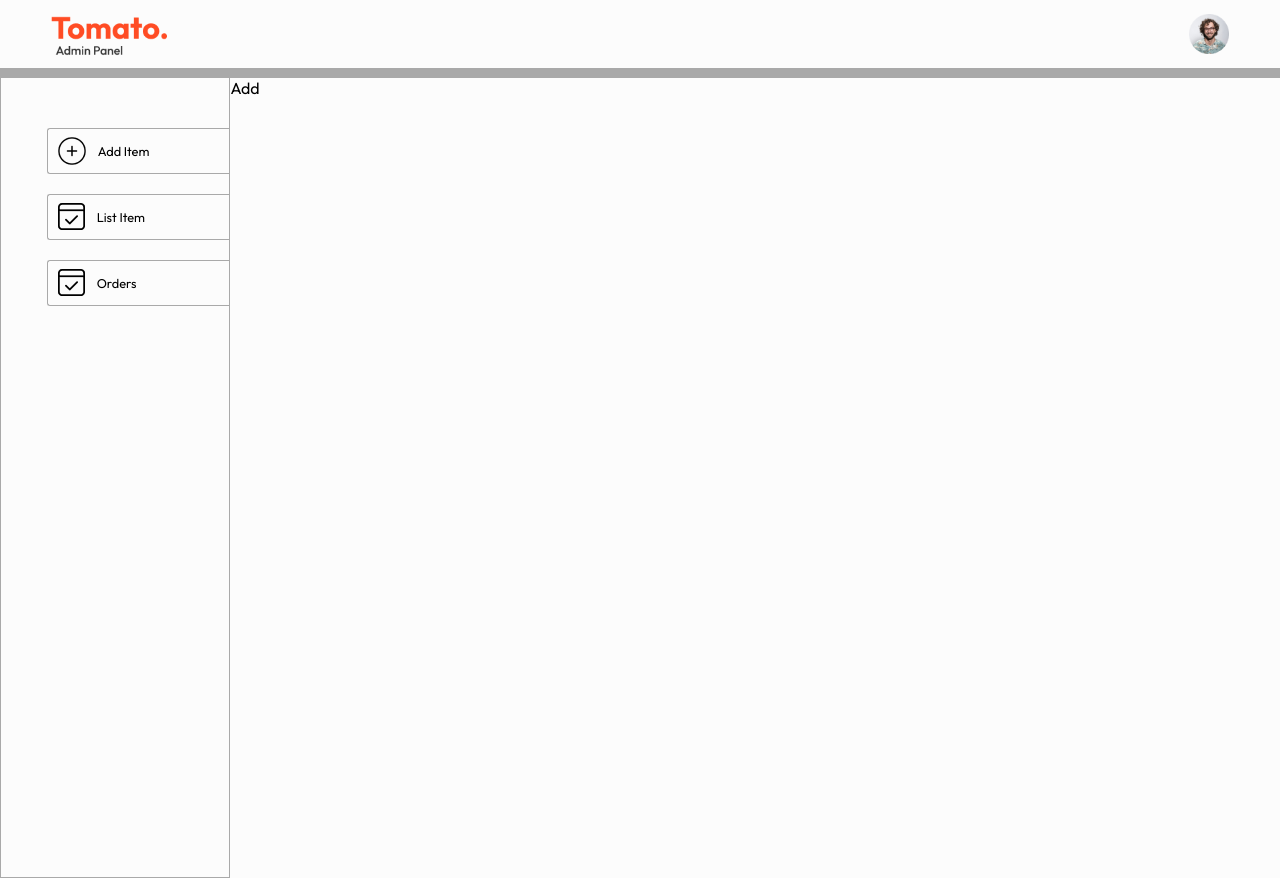
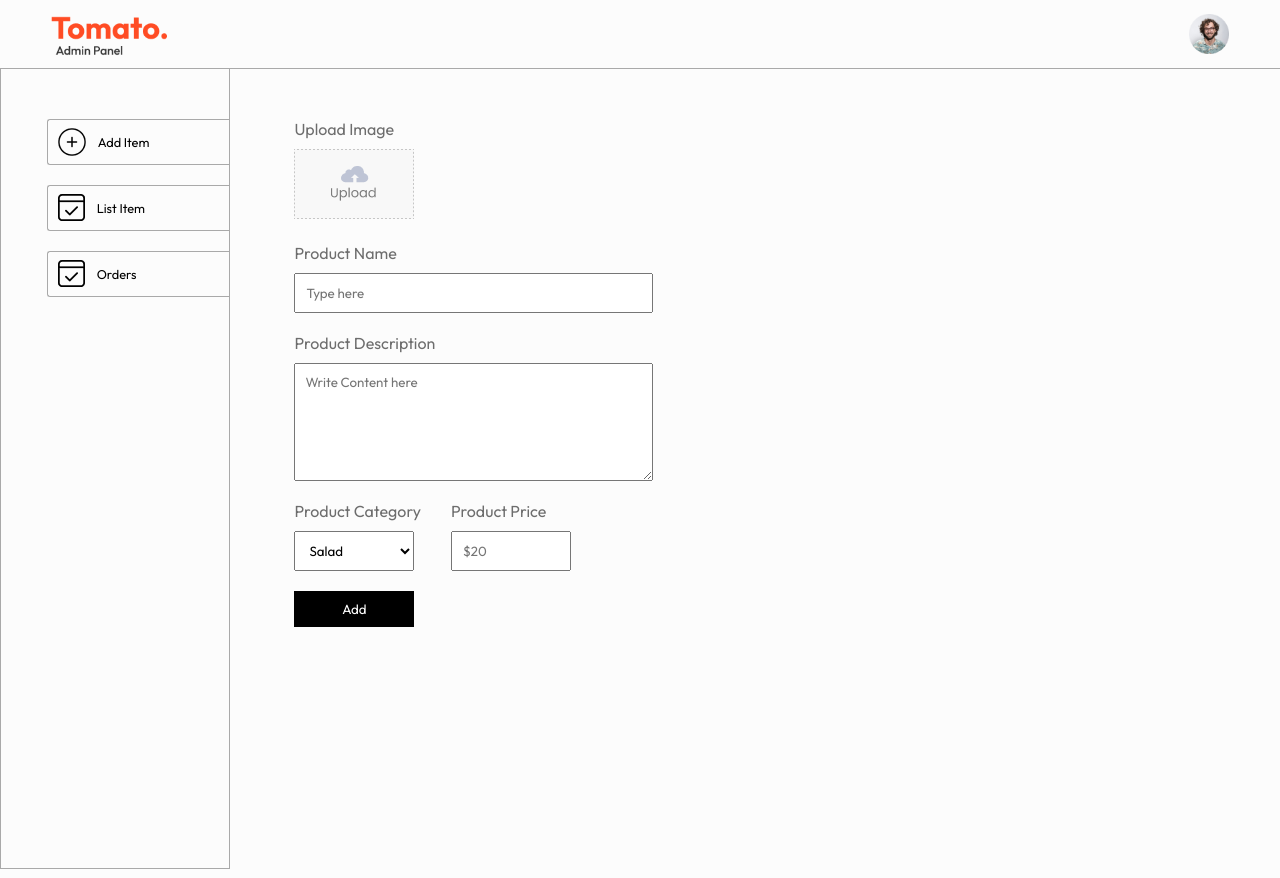
Before and after one commit to AnantSaxena11/Food-Website-Admin, a React (Vite) app: page /add in a window 1280 px wide. Built offline with nearby package versions, Linux system fonts and the light colour scheme.

Commit message:
Add Page made Sccessfully

```diff
--- a/src/App.jsx
+++ b/src/App.jsx
@@ -4,9 +4,12 @@
 import List from "./pages/List/List"
 import Orders from "./pages/Orders/Orders"
 import { Route, Routes } from 'react-router-dom'
+import { ToastContainer} from 'react-toastify';
+import 'react-toastify/dist/ReactToastify.css';
 const App = () => {
   return (
     <div>
+      <ToastContainer />
       <Navbar />
       <hr />
       <div className="app-content">
--- a/src/index.css
+++ b/src/index.css
@@ -19,9 +19,14 @@
 
 hr{
   border: none;
-  height: 10px;
+  height: 1px;
   background-color: #a9a9a9;
 }
 .app-content{
   display: flex;
 }
+.flex-col{
+  display: flex;
+  flex-direction: column;
+  gap: 10px;
+}
--- a/src/pages/Add/Add.css
+++ b/src/pages/Add/Add.css
@@ -0,0 +1,38 @@
+.add{
+    width: 70%;
+    margin-left: max(5vw,25px);
+    margin-top: 50px;
+    color: #6d6d6d;
+    font-size: 16px;
+}
+.add form{
+    gap:20px;
+}
+.add-img-upload img{
+    width: 120px;
+
+}
+.add-product-name , .add-product-description{
+    width: max(40%,280px);
+
+}
+.add-product-name input, .add-product-description textarea{
+    padding : 10px;
+}
+
+.add-category-price{
+    display: flex;
+    gap: 30px
+}
+.add-category-price select, .add-category-price input{
+    padding: 10px;
+    max-width: 120px;
+}
+.add-btn{
+    max-width: 120px;
+    border: none;
+    padding: 10px;
+    background-color: black;
+    color: white;
+    cursor: pointer;
+}
--- a/src/pages/Add/Add.jsx
+++ b/src/pages/Add/Add.jsx
@@ -1,8 +1,86 @@
-// import React from 'react'
+import { useState} from 'react'
 import './Add.css'
+import { assets } from '../../assets/assets'
+import axios from 'axios'
+import { toast } from 'react-toastify'
 const Add = () => {
+  const url = "http://localhost:4000";
+  const [image, setImage] = useState(false)
+  const [data, setdata] = useState({
+    name: '',
+    description: '',
+    price: '',
+    category: 'Salad'
+  })
+  const onChangeHandler = (event) => {
+    const name = event.target.name;
+    const value = event.target.value;
+    setdata(data => ({ ...data, [name]: value }))
+  }
+
+  const onSubmitHandler = async (event) => {
+      event.preventDefault();
+      const formData = new FormData();
+      formData.append('name', data.name);
+      formData.append('description', data.description);
+      formData.append('price', data.price);
+      formData.append('category', data.category);
+      formData.append('image', image);
+      const response = await axios.post(`${url}/api/food/add`,formData)
+      if(response.data.success){
+        setdata({
+          name: '',
+          description: '',
+          price: '',
+          category: 'Salad'
+        })
+        setImage(false)
+        toast.success('Product Added Successfully')
+      }
+      else{
+        toast.error('Error')
+      }
+  }
   return (
-    <div>Add</div>
+    <div className='add'>
+      <form className='flex-col' onSubmit={onSubmitHandler}>
+        <div className="add-img-upload flex-col">
+          <p>Upload Image</p>
+          <label htmlFor="image">
+            <img src={image ? URL.createObjectURL(image) : assets.upload_area} alt="" />
+          </label>
+          <input onChange={(e) => setImage(e.target.files[0])} type="file" id="image" hidden required />
+        </div>
+        <div className="add-product-name flex-col">
+          <p>Product Name</p>
+          <input onChange={onChangeHandler} value={data.name} type="text" name='name' placeholder='Type here' />
+        </div>
+        <div className="add-product-description flex-col">
+          <p>Product Description</p>
+          <textarea onChange={onChangeHandler} value={data.description} name="description" rows="6" placeholder='Write Content here' required></textarea>
+        </div>
+        <div className="add-category-price">
+          <div className="add-category flex-col">
+            <p>Product Category</p>
+            <select onChange={onChangeHandler} value={data.category} name="category">
+              <option value="Salad">Salad</option>
+              <option value="Rolls">Rolls</option>
+              <option value="Deserts">Deserts</option>
+              <option value="Sandwich">Sandwich</option>
+              <option value="Cake">Cake</option>
+              <option value="Pure Veg">Pure Veg</option>
+              <option value="Pasta">Pasta</option>
+              <option value="Noodles-">Noodles</option>
+            </select>
+          </div>
+          <div className="add-price flex-col">
+            <p>Product Price</p>
+            <input onChange={onChangeHandler} value={data.price} type="Number" name='price' placeholder='$20' />
+          </div>
+        </div>
+        <button type='submit' className='add-btn'>Add</button>
+      </form>
+    </div>
   )
 }
 
```
